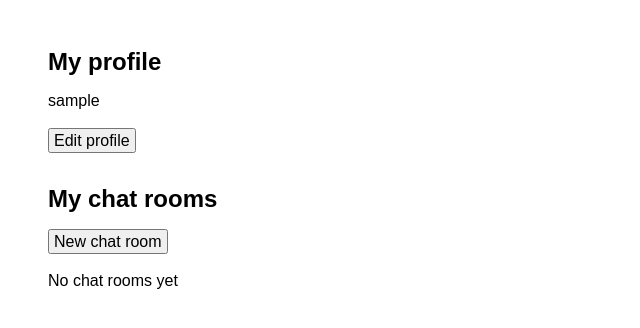
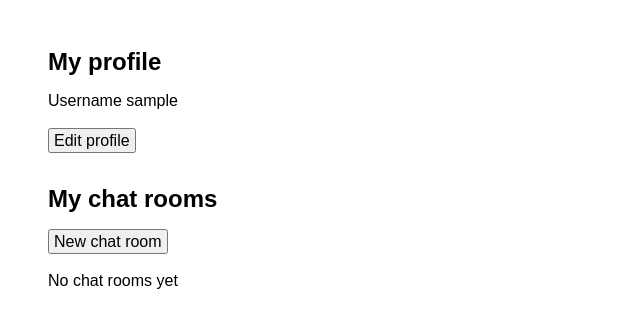
Before and after one commit to mkankaan/csbproject, a Flask app: page /user/1 in a window 1280 px wide. Shown: the part 70-398 px from the top of the page, without its empty margins (0-640 px from the left). Run offline with Flask 3, Linux system fonts and the light colour scheme; the visitor is signed in with stand-in values (Sample User, id 1); data comes from the database, SQL or seed files in the repository; data that the repository does not hold is empty.

Commit message:
Add flaw 2 screenshots

```diff
--- a/templates/user.html
+++ b/templates/user.html
@@ -2,7 +2,10 @@
 <section>
     <h2>My profile</h2>
 
-    <p>{{ user.username }}</p>
+    <div class="profile-info">
+    <label>Username</label>
+    <span>{{ user.username }}</span>
+    </div>
     <!-- <p>User id: {{ user.id }}</p> -->
     <br/>
     <a href="/edit_profile/{{ user.id }}"><button>Edit profile</button></a>
```
Also changed, not shown: 3 other files.
